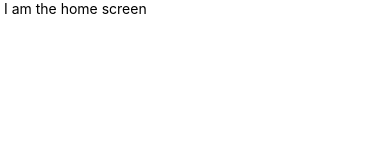
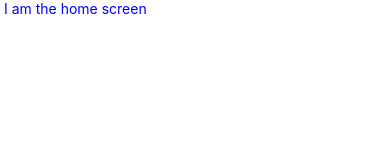
Before and after one commit to Arisa-Kaewsuan/uber-clone-react-native, a React Native app: screen / in a window 390 px wide. Shown: the top 160 px of the page. Built offline with nearby package versions, Linux system fonts and the light colour scheme.

Commit message:
add style in HomeScreen Component

```diff
--- a/screens/HomeScreen.js
+++ b/screens/HomeScreen.js
@@ -4,11 +4,15 @@ import React from "react";
 const HomeScreen = () => {
   return (
     <SafeAreaView>
-      <Text> I am the home screen </Text>
+      <Text style={styles.text}> I am the home screen </Text>
     </SafeAreaView>
   );
 };
 
 export default HomeScreen;
 
-const styles = StyleSheet.create({});
+const styles = StyleSheet.create({
+  text: {
+    color: "blue",
+  },
+});
```
